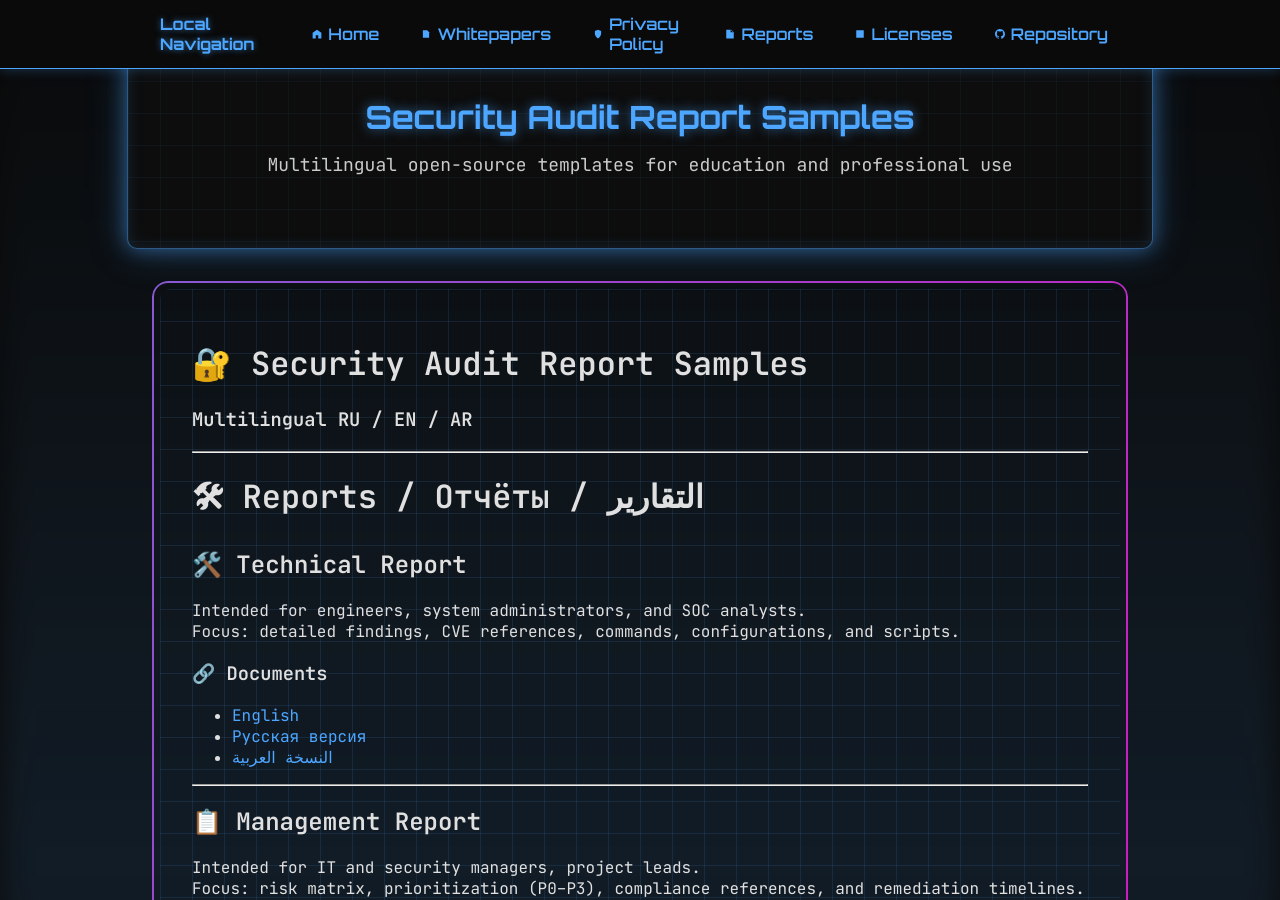
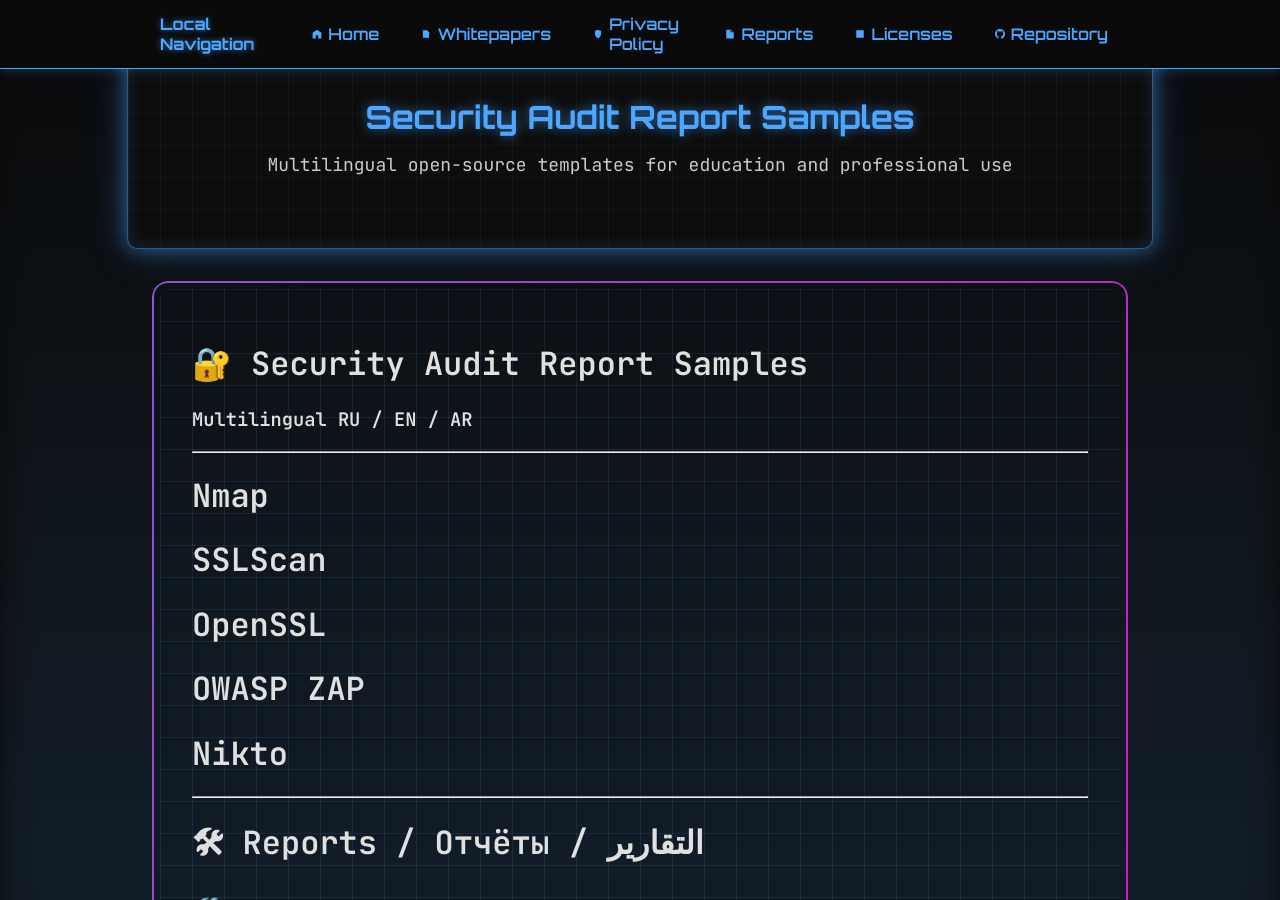
Before and after one commit to SergMorelli/SergMorelli-security-audit-report-samples, a Jekyll site: the page built from reports.md, in a window 1280 px wide and 900 px high. Built offline with Jekyll 4.4.1, drawn with Linux system fonts in a browser that asks for light colours.

```diff
--- a/reports.md
+++ b/reports.md
@@ -7,10 +7,18 @@ permalink: /reports/
 
 # 🔐 Security Audit Report Samples
 ### Multilingual RU / EN / AR
+---
 
+# Nmap
+# SSLScan
+# OpenSSL
+# OWASP ZAP
+# Nikto
 ---
 
 # 🛠 Reports / Отчёты / التقارير
+
+
 
 ## 🛠️ Technical Report
 
```
